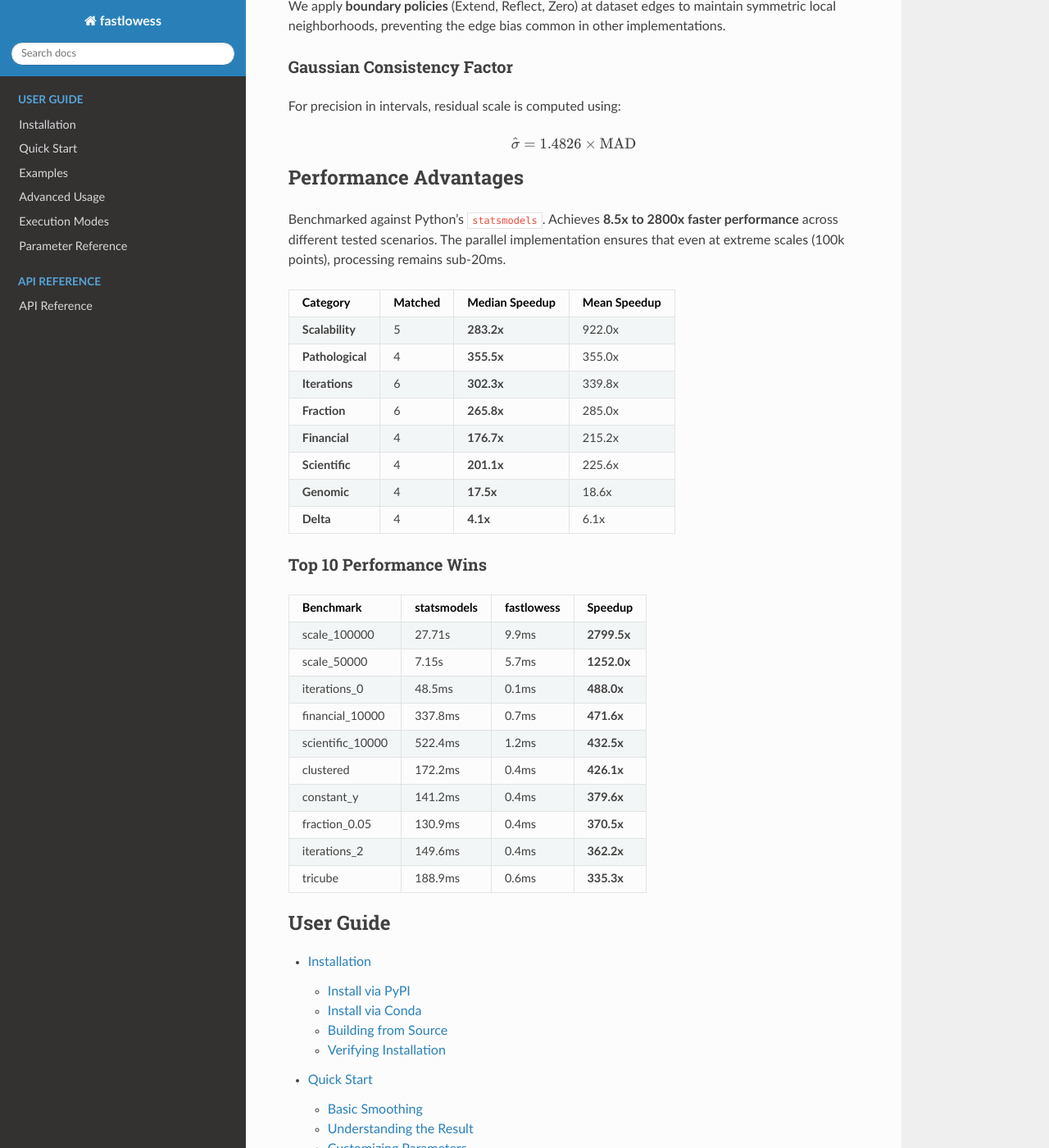
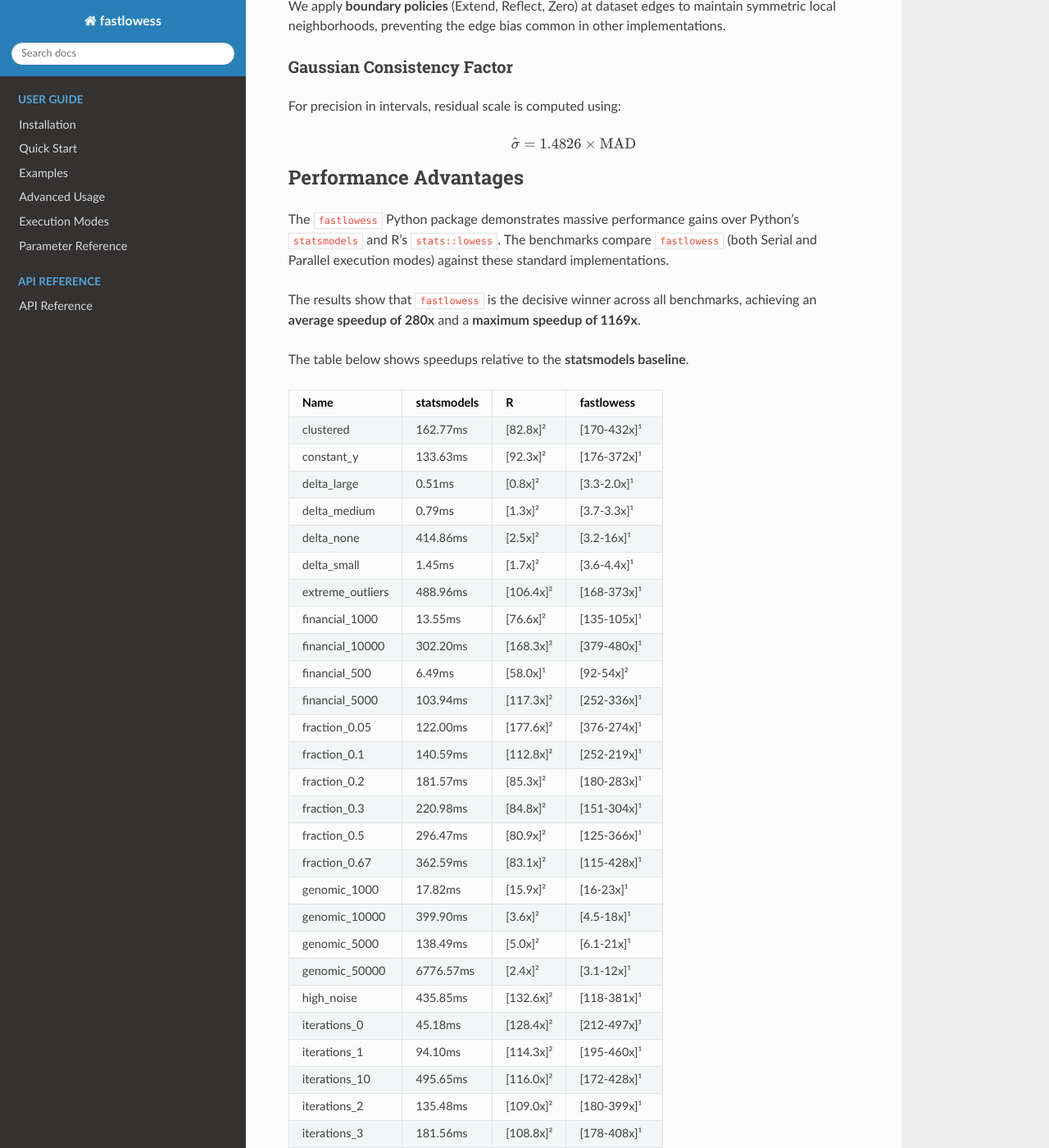
Before and after one commit to thisisamirv/fastLowess-py, a Sphinx documentation site: the page built from docs/source/index.rst, in a window 1280 px wide and 1400 px high, scrolled down 1616 px. Shown: the whole window at 82% size. Built offline with Sphinx 7.4.7 and the Read the Docs theme 3.1.0, drawn with Linux system fonts in a browser that asks for light colours; some of the changed text lies outside the part shown.

Commit message:
docs: update benchmarks in docs

```diff
--- a/docs/source/index.rst
+++ b/docs/source/index.rst
@@ -62,54 +62,108 @@ For precision in intervals, residual scale is computed using:
 Performance Advantages
 ----------------------
 
-Benchmarked against Python's ``statsmodels``. Achieves **8.5x to 2800x faster performance** across different tested scenarios. The parallel implementation ensures that even at extreme scales (100k points), processing remains sub-20ms.
+The ``fastlowess`` Python package demonstrates massive performance gains over Python's ``statsmodels`` and R's ``stats::lowess``. The benchmarks compare ``fastlowess`` (both Serial and Parallel execution modes) against these standard implementations.
 
-+------------------+---------+----------------+--------------+
-| Category         | Matched | Median Speedup | Mean Speedup |
-+==================+=========+================+==============+
-| **Scalability**  | 5       | **283.2x**     | 922.0x       |
-+------------------+---------+----------------+--------------+
-| **Pathological** | 4       | **355.5x**     | 355.0x       |
-+------------------+---------+----------------+--------------+
-| **Iterations**   | 6       | **302.3x**     | 339.8x       |
-+------------------+---------+----------------+--------------+
-| **Fraction**     | 6       | **265.8x**     | 285.0x       |
-+------------------+---------+----------------+--------------+
-| **Financial**    | 4       | **176.7x**     | 215.2x       |
-+------------------+---------+----------------+--------------+
-| **Scientific**   | 4       | **201.1x**     | 225.6x       |
-+------------------+---------+----------------+--------------+
-| **Genomic**      | 4       | **17.5x**      | 18.6x        |
-+------------------+---------+----------------+--------------+
-| **Delta**        | 4       | **4.1x**       | 6.1x         |
-+------------------+---------+----------------+--------------+
+The results show that ``fastlowess`` is the decisive winner across all benchmarks, achieving an **average speedup of 280x** and a **maximum speedup of 1169x**.
 
-Top 10 Performance Wins
-^^^^^^^^^^^^^^^^^^^^^^^
+The table below shows speedups relative to the **statsmodels baseline**.
 
-+-------------------+-------------+-------------+------------+
-| Benchmark         | statsmodels | fastlowess  | Speedup    |
-+===================+=============+=============+============+
-| scale_100000      | 27.71s      | 9.9ms       | **2799.5x**|
-+-------------------+-------------+-------------+------------+
-| scale_50000       | 7.15s       | 5.7ms       | **1252.0x**|
-+-------------------+-------------+-------------+------------+
-| iterations_0      | 48.5ms      | 0.1ms       | **488.0x** |
-+-------------------+-------------+-------------+------------+
-| financial_10000   | 337.8ms     | 0.7ms       | **471.6x** |
-+-------------------+-------------+-------------+------------+
-| scientific_10000  | 522.4ms     | 1.2ms       | **432.5x** |
-+-------------------+-------------+-------------+------------+
-| clustered         | 172.2ms     | 0.4ms       | **426.1x** |
-+-------------------+-------------+-------------+------------+
-| constant_y        | 141.2ms     | 0.4ms       | **379.6x** |
-+-------------------+-------------+-------------+------------+
-| fraction_0.05     | 130.9ms     | 0.4ms       | **370.5x** |
-+-------------------+-------------+-------------+------------+
-| iterations_2      | 149.6ms     | 0.4ms       | **362.2x** |
-+-------------------+-------------+-------------+------------+
-| tricube           | 188.9ms     | 0.6ms       | **335.3x** |
-+-------------------+-------------+-------------+------------+
++----------------------+-------------+-------------+---------------+
+| Name                 | statsmodels |      R      |  fastlowess   |
++======================+=============+=============+===============+
+| clustered            |  162.77ms   |  [82.8x]²   |  [170-432x]¹  |
++----------------------+-------------+-------------+---------------+
+| constant_y           |  133.63ms   |  [92.3x]²   |  [176-372x]¹  |
++----------------------+-------------+-------------+---------------+
+| delta_large          |   0.51ms    |   [0.8x]²   |  [3.3-2.0x]¹  |
++----------------------+-------------+-------------+---------------+
+| delta_medium         |   0.79ms    |   [1.3x]²   |  [3.7-3.3x]¹  |
++----------------------+-------------+-------------+---------------+
+| delta_none           |  414.86ms   |   [2.5x]²   |  [3.2-16x]¹   |
++----------------------+-------------+-------------+---------------+
+| delta_small          |   1.45ms    |   [1.7x]²   |  [3.6-4.4x]¹  |
++----------------------+-------------+-------------+---------------+
+| extreme_outliers     |  488.96ms   |  [106.4x]²  |  [168-373x]¹  |
++----------------------+-------------+-------------+---------------+
+| financial_1000       |   13.55ms   |  [76.6x]²   |  [135-105x]¹  |
++----------------------+-------------+-------------+---------------+
+| financial_10000      |  302.20ms   |  [168.3x]²  |  [379-480x]¹  |
++----------------------+-------------+-------------+---------------+
+| financial_500        |   6.49ms    |  [58.0x]¹   |   [92-54x]²   |
++----------------------+-------------+-------------+---------------+
+| financial_5000       |  103.94ms   |  [117.3x]²  |  [252-336x]¹  |
++----------------------+-------------+-------------+---------------+
+| fraction_0.05        |  122.00ms   |  [177.6x]²  |  [376-274x]¹  |
++----------------------+-------------+-------------+---------------+
+| fraction_0.1         |  140.59ms   |  [112.8x]²  |  [252-219x]¹  |
++----------------------+-------------+-------------+---------------+
+| fraction_0.2         |  181.57ms   |  [85.3x]²   |  [180-283x]¹  |
++----------------------+-------------+-------------+---------------+
+| fraction_0.3         |  220.98ms   |  [84.8x]²   |  [151-304x]¹  |
++----------------------+-------------+-------------+---------------+
+| fraction_0.5         |  296.47ms   |  [80.9x]²   |  [125-366x]¹  |
++----------------------+-------------+-------------+---------------+
+| fraction_0.67        |  362.59ms   |  [83.1x]²   |  [115-428x]¹  |
++----------------------+-------------+-------------+---------------+
+| genomic_1000         |   17.82ms   |  [15.9x]²   |   [16-23x]¹   |
++----------------------+-------------+-------------+---------------+
+| genomic_10000        |  399.90ms   |   [3.6x]²   |  [4.5-18x]¹   |
++----------------------+-------------+-------------+---------------+
+| genomic_5000         |  138.49ms   |   [5.0x]²   |  [6.1-21x]¹   |
++----------------------+-------------+-------------+---------------+
+| genomic_50000        |  6776.57ms  |   [2.4x]²   |  [3.1-12x]¹   |
++----------------------+-------------+-------------+---------------+
+| high_noise           |  435.85ms   |  [132.6x]²  |  [118-381x]¹  |
++----------------------+-------------+-------------+---------------+
+| iterations_0         |   45.18ms   |  [128.4x]²  |  [212-497x]¹  |
++----------------------+-------------+-------------+---------------+
+| iterations_1         |   94.10ms   |  [114.3x]²  |  [195-460x]¹  |
++----------------------+-------------+-------------+---------------+
+| iterations_10        |  495.65ms   |  [116.0x]²  |  [172-428x]¹  |
++----------------------+-------------+-------------+---------------+
+| iterations_2         |  135.48ms   |  [109.0x]²  |  [180-399x]¹  |
++----------------------+-------------+-------------+---------------+
+| iterations_3         |  181.56ms   |  [108.8x]²  |  [178-408x]¹  |
++----------------------+-------------+-------------+---------------+
+| iterations_5         |  270.58ms   |  [110.4x]²  |  [174-356x]¹  |
++----------------------+-------------+-------------+---------------+
+| scale_1000           |   17.95ms   |  [82.6x]¹   |  [131-51x]²   |
++----------------------+-------------+-------------+---------------+
+| scale_10000          |  408.13ms   |  [178.1x]²  |  [378-270x]¹  |
++----------------------+-------------+-------------+---------------+
+| scale_5000           |  139.81ms   |  [133.6x]²  |  [254-224x]¹  |
++----------------------+-------------+-------------+---------------+
+| scale_50000          |  6798.58ms  |  [661.0x]²  | [987-1169x]¹  |
++----------------------+-------------+-------------+---------------+
+| scientific_1000      |   19.04ms   |  [70.1x]²   |  [103-75x]¹   |
++----------------------+-------------+-------------+---------------+
+| scientific_10000     |  479.57ms   |  [190.7x]²  |  [316-461x]¹  |
++----------------------+-------------+-------------+---------------+
+| scientific_500       |   8.59ms    |  [49.6x]¹   |   [69-45x]²   |
++----------------------+-------------+-------------+---------------+
+| scientific_5000      |  161.42ms   |  [124.9x]²  |  [205-273x]¹  |
++----------------------+-------------+-------------+---------------+
+| scale_100000**       |      -      |      -      |    1-1.5x     |
++----------------------+-------------+-------------+---------------+
+
+\* **fastlowess**: Shows speedup range ``[Serial-Parallel]``. E.g., ``[12-48x]`` means 12x speedup (Sequential) and 48x speedup (Parallel).
+
+\*\* **Large Scale**: ``fastlowess (Serial)`` is the baseline (1x).
+
+¹ Winner (Fastest implementation)
+
+² Runner-up (Second fastest implementation)
+
+**Key Takeaways**:
+
+1. **Dominant Performance**: ``fastlowess`` is consistently the fastest implementation. Even in **Serial** mode, it significantly outperforms ``statsmodels`` and ``R``.
+2. **Parallel Scaling**:
+
+   - **Large Datasets**: Parallel execution provides massive gains. For example, ``scale_50000`` shows a jump from ~987x (Serial) to ~1169x (Parallel) speedup.
+   - **Small Datasets**: For very small datasets (e.g., ``scale_1000``, ``financial_500``), Serial execution is often faster than Parallel due to thread overhead (e.g., ``[131-51x]``).
+
+3. **R vs Statsmodels**: ``R`` is a strong runner-up, generally ~80-150x faster than ``statsmodels``, but ``fastlowess`` extends this lead further.
+4. **Handling Complex Cases**: ``fastlowess`` maintains its performance advantage even in pathological cases like ``high_noise`` and ``extreme_outliers``.
 
 .. toctree::
    :maxdepth: 2
```
Also changed, not shown: 8 other files.
